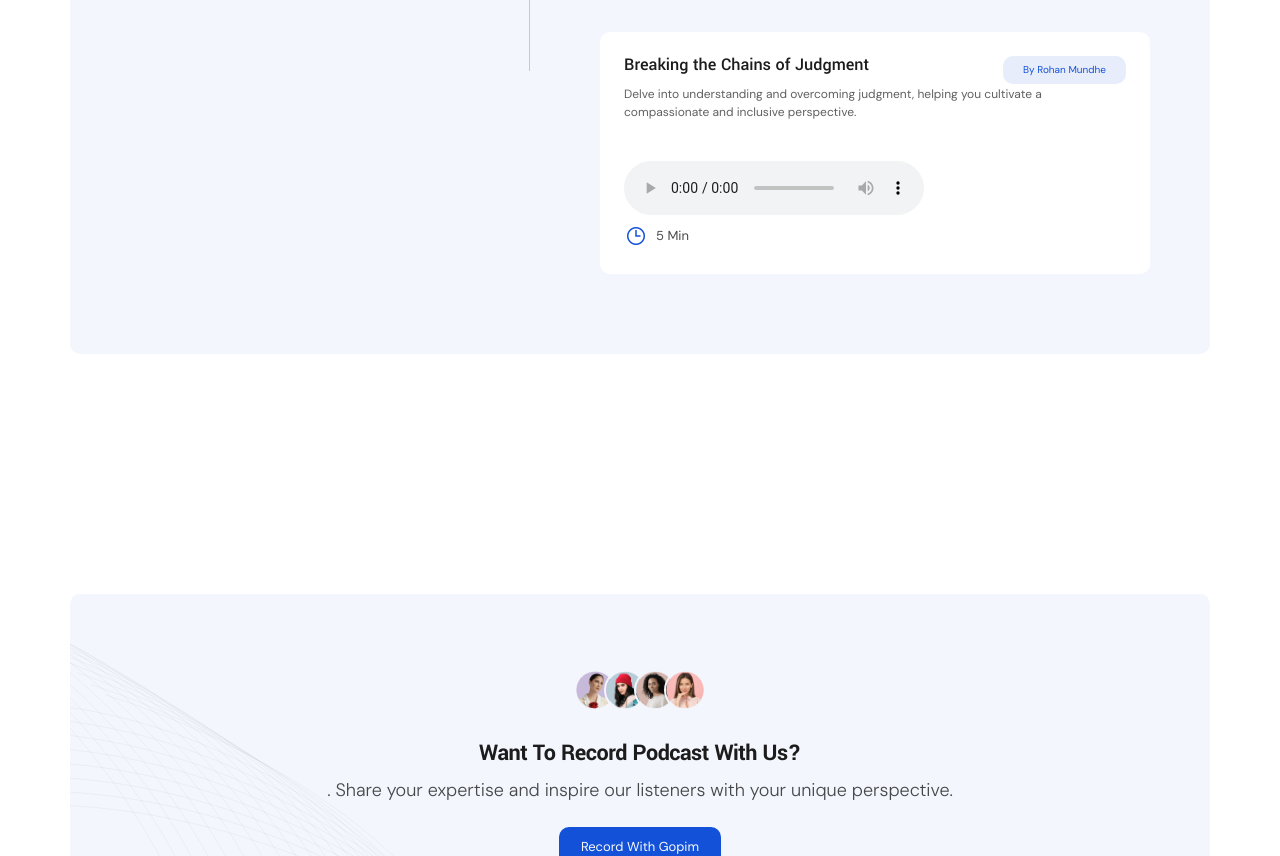
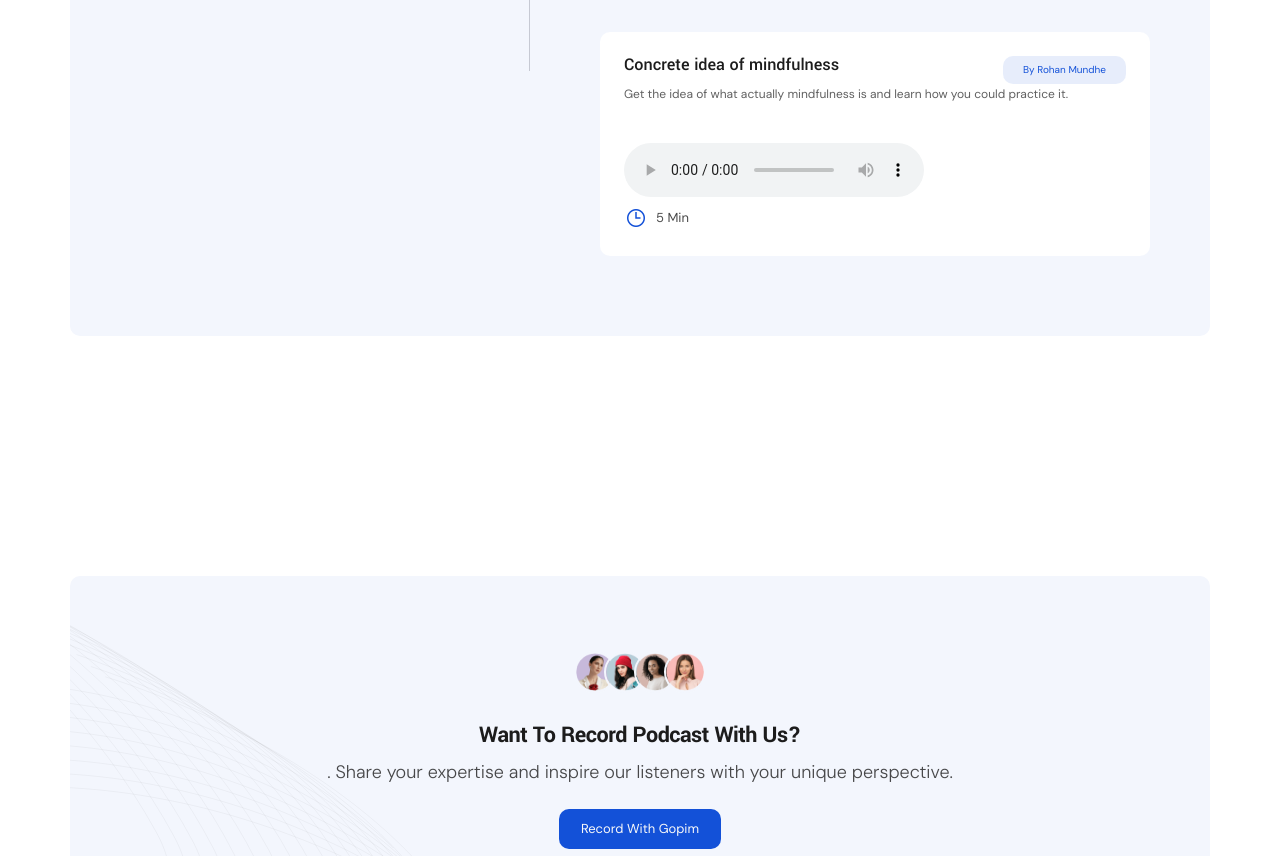
Before and after one commit to rohanmundhe/Gopim, a plain HTML site: page podcasts.html in a window 1280 px wide. Shown: the part 929-1785 px from the top of the page. Drawn offline with nearby package versions, Linux system fonts and the light colour scheme; some icons are missing.

Commit message:
Update podcasts.html

```diff
--- a/podcasts.html
+++ b/podcasts.html
@@ -141,10 +141,10 @@
 
                         <div class="career-box">
                             <span class="location">By Rohan Mundhe</span>
-                            <h2>Breaking the Chains of Judgment </h2>
-                            <p> Delve into understanding and overcoming judgment, helping you cultivate a compassionate and inclusive perspective.</p>
+                            <h2>Concrete idea of mindfulness </h2>
+                            <p> Get the idea of what actually mindfulness is and learn how you could practice it.</p>
                            <audio controls>
-  <source src="https://res.cloudinary.com/gopim/video/upload/v1717949300/bk89w0ugahpegvro90je.wav" type="audio/wav">
+  <source src="https://res.cloudinary.com/gopim/video/upload/v1718000920/ffvizrta6uzolk02ayec.wav" type="audio/wav">
                            </audio>
                             <div class="career-time">
                                 <span><i class="las la-clock"></i> 5 Min</span>
```
